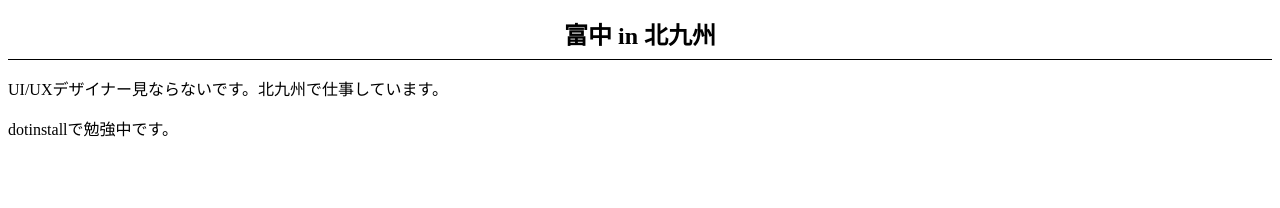
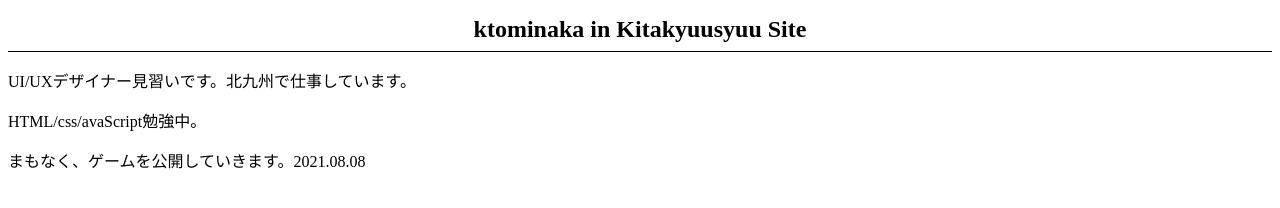
Before and after one commit to ktomKitakyuusyuu/ktomKitakyuusyuu.github.io, a plain HTML site: page index.html in a window 1280 px wide. Drawn offline with Linux system fonts and the light colour scheme.

Commit message:
Add files via upload

```diff
--- a/index.html
+++ b/index.html
@@ -4,12 +4,13 @@
     <meta charset="UTF-8">
     <meta http-equiv="X-UA-Compatible" content="IE=edge">
     <meta name="viewport" content="width=device-width, initial-scale=1.0">
-    <title>富中in北九州のポートフォリオサイト</title>
+    <title>ktominaka in Kitakyuusyuu</title>
     <link rel="stylesheet" href="css/style.css">
 </head>
 <body>
-    <h1>富中 in 北九州</h1>
-    <p>UI/UXデザイナー見ならないです。北九州で仕事しています。</p>
-    <p>dotinstallで勉強中です。</p>
+    <h1>ktominaka in Kitakyuusyuu Site</h1>
+    <p>UI/UXデザイナー見習いです。北九州で仕事しています。</p>
+    <p>HTML/css/avaScript勉強中。</p>
+    <p>まもなく、ゲームを公開していきます。2021.08.08</p>
 </body>
 </html>
```
